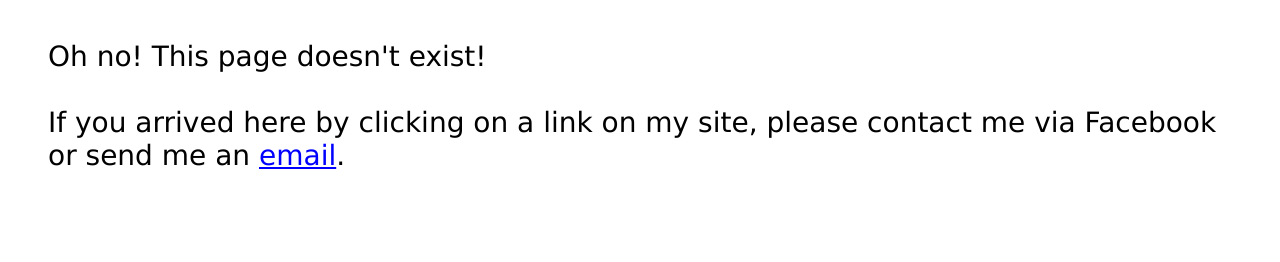
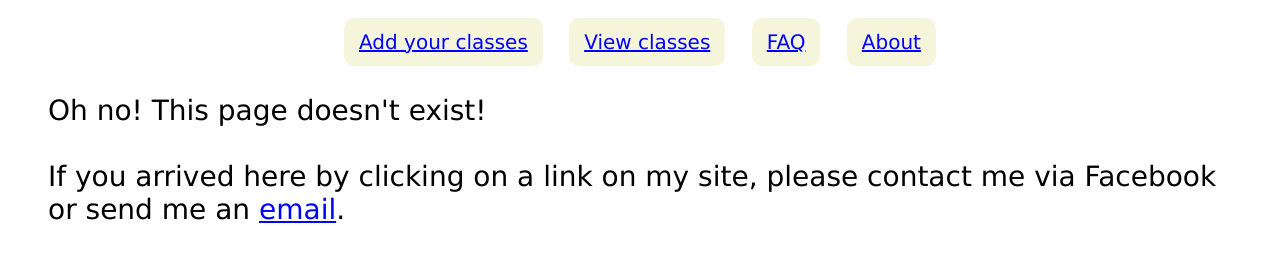
Before and after one commit to richardyi25/timetable, a plain HTML site: page public_html/404.html in a window 1280 px wide. Drawn offline with Linux system fonts and the light colour scheme.

Commit message:
fixed 404

```diff
--- a/public_html/404.html
+++ b/public_html/404.html
@@ -7,8 +7,9 @@
 		<script>
 			$(document).ready(function(){
 				topbar();
-		}
+			});
 		</script>
+		<link rel="stylesheet" href="global/global.css"/>
 		<title></title>
 	</head>
 	<body>
@@ -16,5 +17,5 @@
 			Oh no! This page doesn't exist! <br/><br/>
 			If you arrived here by clicking on a link on my site, please contact me via Facebook or send me an <a href="/faq" style="color:blue;">email</a>.
 		</div>
-</body>
+	<body>
 </html>
--- a/public_html/global/global.css
+++ b/public_html/global/global.css
@@ -14,7 +14,7 @@ body{
 #topbar a{
 	background-color: beige;
 	border-radius: 10px;
-	padding: 10px;
+	padding: 12px 15px 12px 15px;
 	margin: 0px 10px 0px 10px;
 }
 
```
Lines whose indentation alone changed are shown as unchanged.
